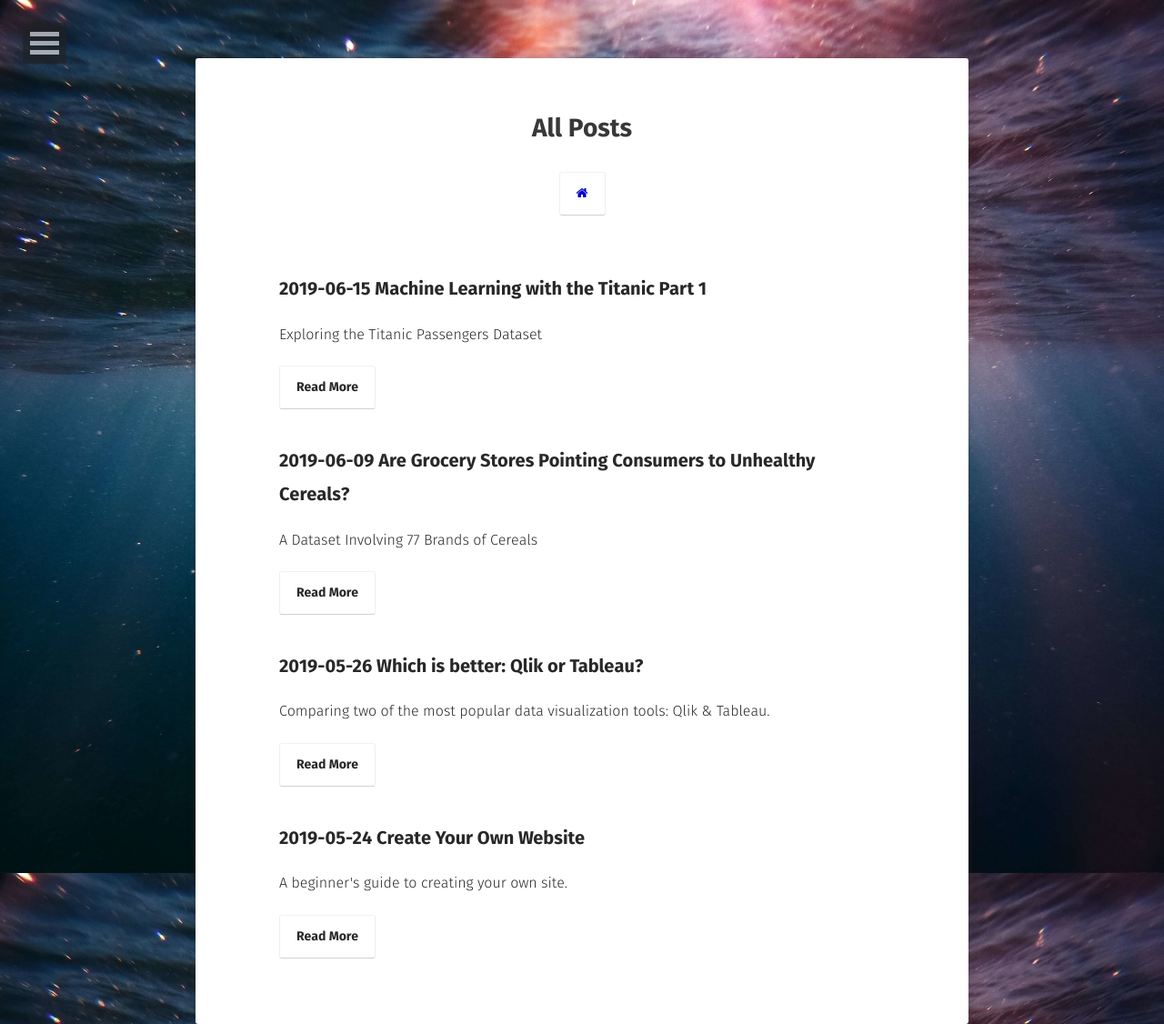
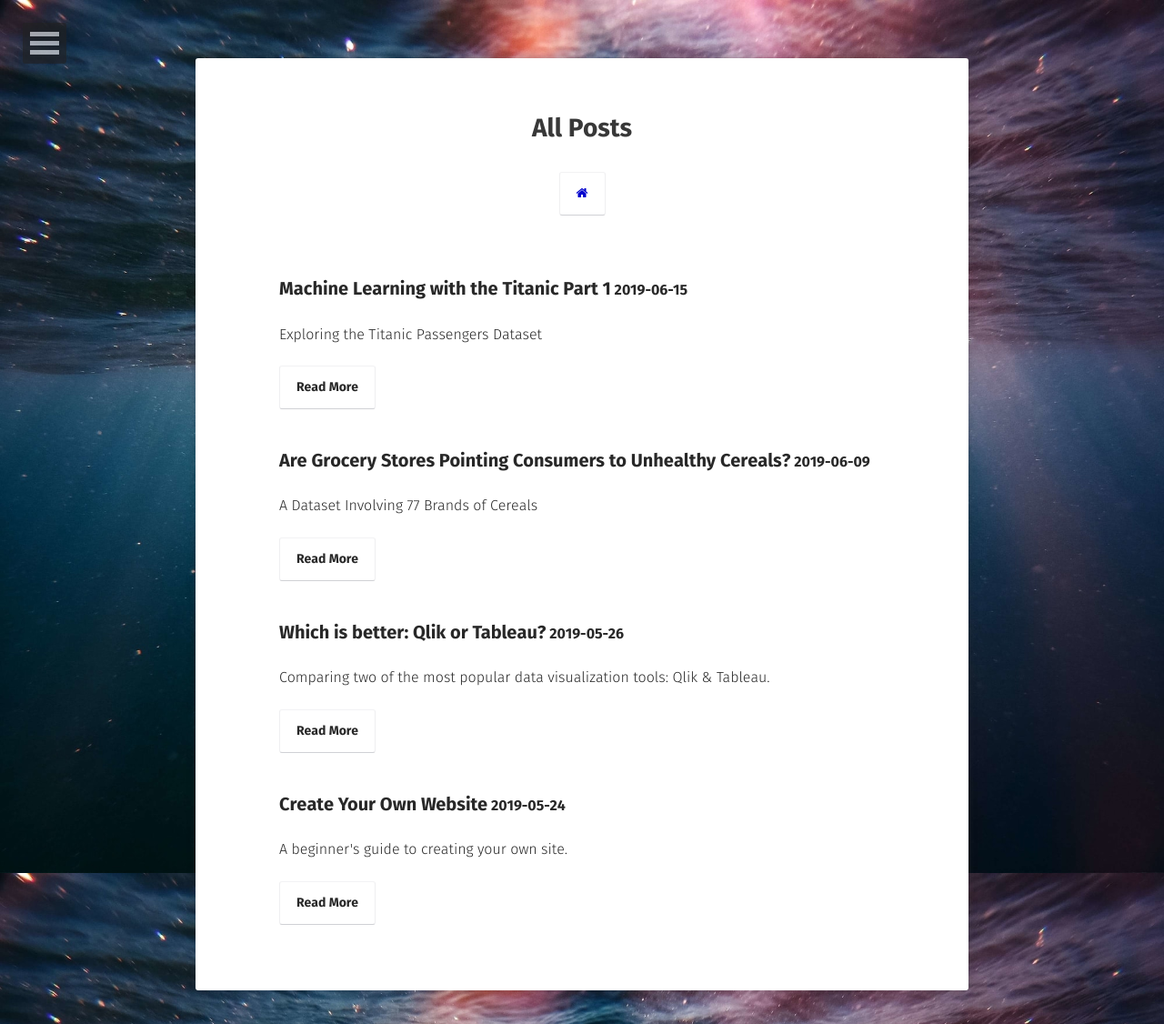
Before and after one commit to sarahschirduan/sarahschirduan.github.io, a Jekyll site: the page built from posts/index.md, in a window 1280 px wide. Shown: the whole page at 91% size. Built offline with Jekyll 4.4.1, drawn with Linux system fonts in a browser that asks for light colours; some web fonts are replaced.

Commit message:
Update post-list.html

```diff
--- a/_layouts/post-list.html
+++ b/_layouts/post-list.html
@@ -27,7 +27,7 @@
                         {% if post.project == null %}
                     <ul>
                         <li class="wow fadeInLeft" data-wow-duration="1.5s">
-                            <a class="zoombtn" href="{{ site.url }}{{ post.url }}">{{ post.date | date: "%Y-%m-%d " }}{{ post.title }}</a>
+                            <a class="zoombtn" href="{{ site.url }}{{ post.url }}">{{ post.title }}<small>{{ post.date | date: " %Y-%m-%d" }}</small></a>
                             <p>{{ post.excerpt }}</p>
                             <a href="{{ site.url }}{{ post.url }}" class="btn zoombtn">Read More</a>
                         </li>
```
